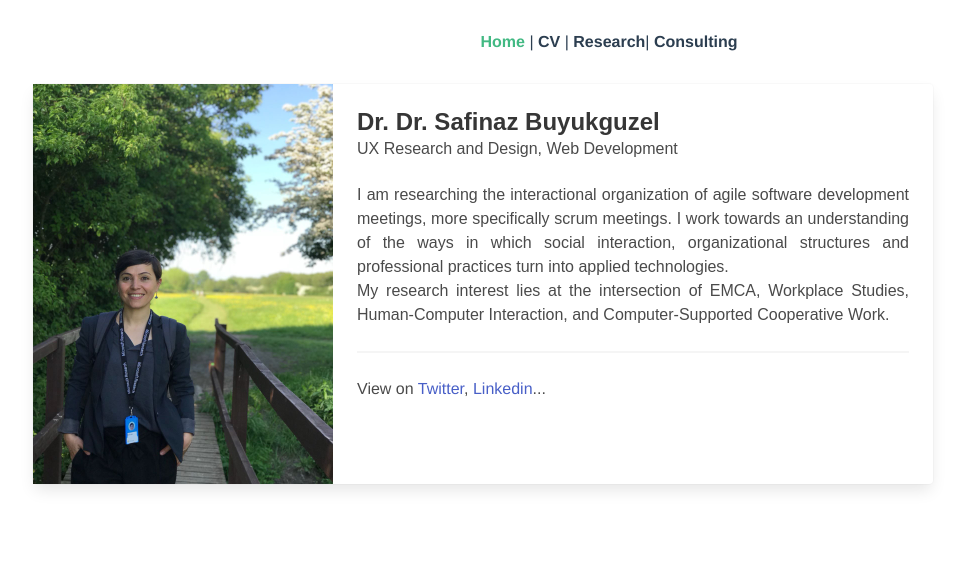
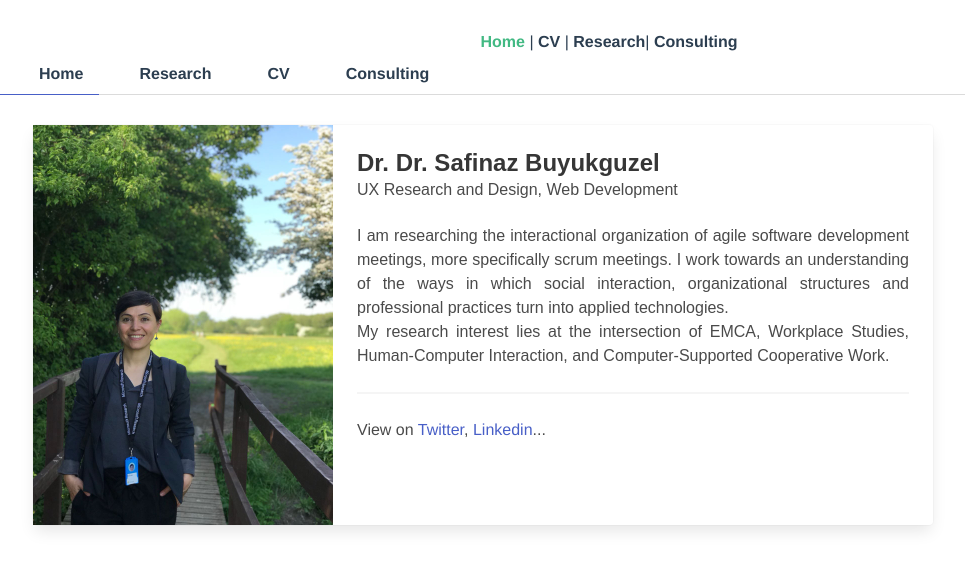
Before and after one commit to safinazbg/mysite, a Vue app: page / in a window 1280 px wide. Shown: the top 570 px of the page, without its empty margins (31-996 px from the left). Built offline with nearby package versions, Linux system fonts and the light colour scheme.

Commit message:
add new tabs

```diff
--- a/src/App.vue
+++ b/src/App.vue
@@ -4,6 +4,39 @@
     <router-link to="/cv">CV</router-link> |
     <router-link to="/research">Research</router-link>|
     <router-link to="/consulting">Consulting</router-link>
+
+    <div class="hero-foot">
+
+      <div class="tabs is-left">
+        <ul>
+          <li class="is-active">
+            <a>
+              <span class="icon is-small"><i class="mdi mdi-human-greeting" aria-hidden="true"></i></span>
+              <span>Home</span>
+            </a>
+          </li>
+          <li>
+            <a class="tabcolor">
+              <span class="icon is-small"><i class="mdi mdi-magnify" aria-hidden="true"></i></span>
+              <span>Research</span>
+            </a>
+          </li>
+          <li>
+            <a>
+              <span class="icon is-small"><i class="mdi mdi-fingerprint" aria-hidden="true"></i></span>
+              <span>CV</span>
+            </a>
+          </li>
+          <li>
+            <a class="tabcolor">
+              <span class="icon is-small"><i class="mdi mdi-lightbulb-on-outline" aria-hidden="true"></i></span>
+              <span>Consulting</span>
+            </a>
+          </li>
+        </ul>
+      </div>
+    </div>
+
   </div>
 
   <router-view/>
```
